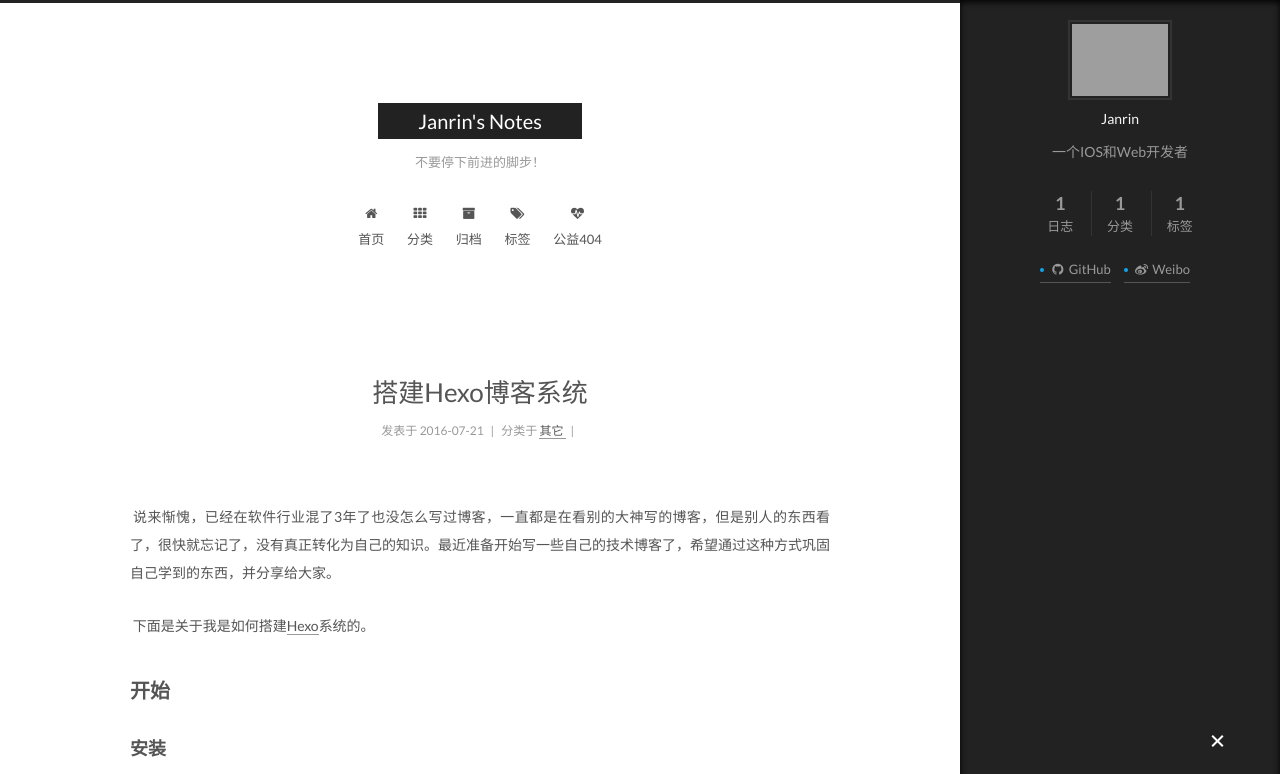
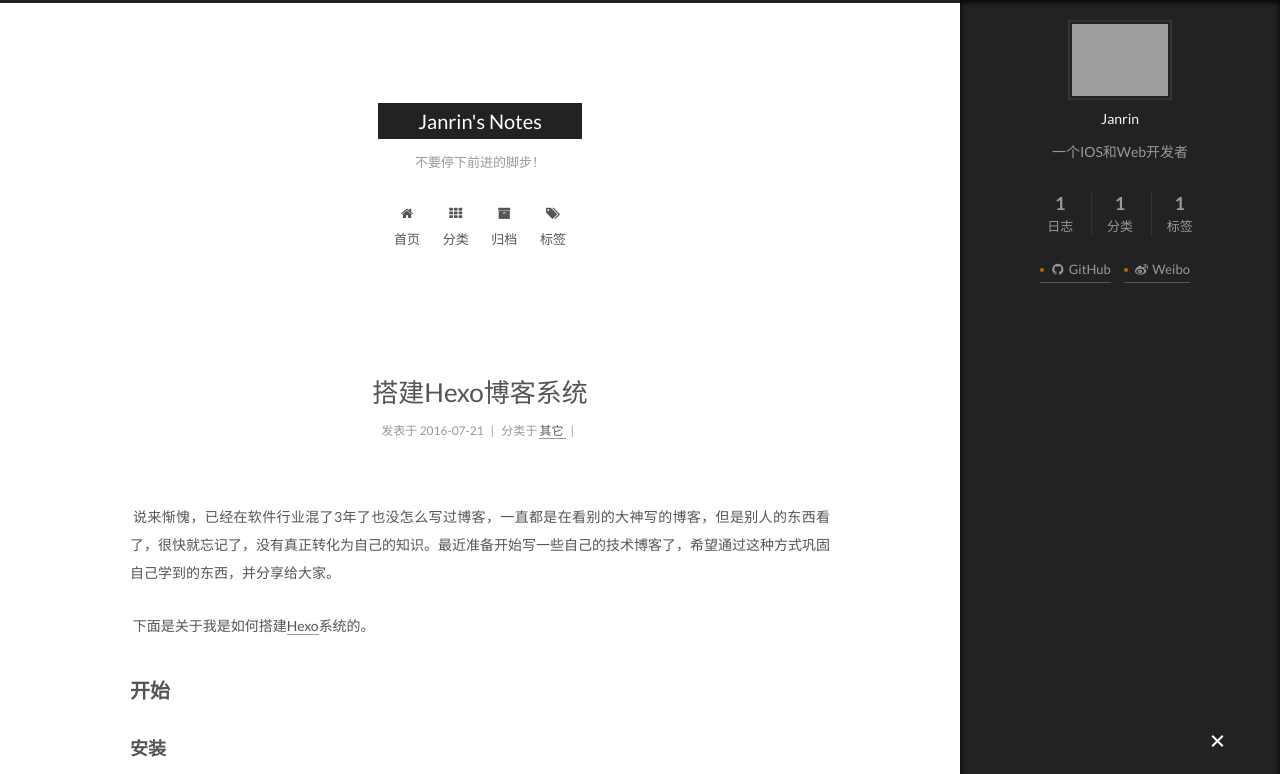
Before and after one commit to Janrin/janrin.github.io, a plain HTML site: page index.html in a window 1280 px wide. Both pictures are taken after a click on the element 1217 px from the left and 742 px from the top of the page. Shown: the top 774 px of the page. Drawn offline with Linux system fonts and the light colour scheme; grey boxes are pictures that could not be loaded; a script that the page names is missing.

Commit message:
Site updated: 2016-07-22 17:06:41

```diff
--- a/css/main.css
+++ b/css/main.css
@@ -1548,7 +1548,7 @@
   width: 4px;
   height: 4px;
   border-radius: 50%;
-  background: #14a2eb;
+  background: #b96a01;
 }
 .links-of-blogroll {
   font-size: 13px;
--- a/index.html
+++ b/index.html
@@ -206,16 +206,6 @@
               <i class="menu-item-icon fa fa-fw fa-tags"></i> <br />
 
             标签
-          </a>
-        </li>
-
-
-        <li class="menu-item menu-item-commonweal">
-          <a href="/404.html" rel="section">
-
-              <i class="menu-item-icon fa fa-fw fa-heartbeat"></i> <br />
-
-            公益404
           </a>
         </li>
 
```
Also changed, not shown: 2016/07/21/build-hexo/index.html (+0 -10 lines), archives/2016/07/index.html (+0 -10 lines), archives/2016/index.html (+0 -10 lines), archives/index.html (+0 -10 lines), categories/index.html (+0 -10 lines), categories/其它/index.html (+0 -10 lines), tags/Hexo/index.html (+0 -10 lines), tags/index.html (+0 -10 lines).
